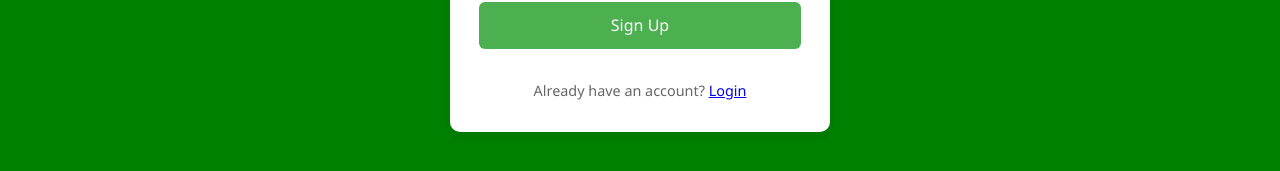
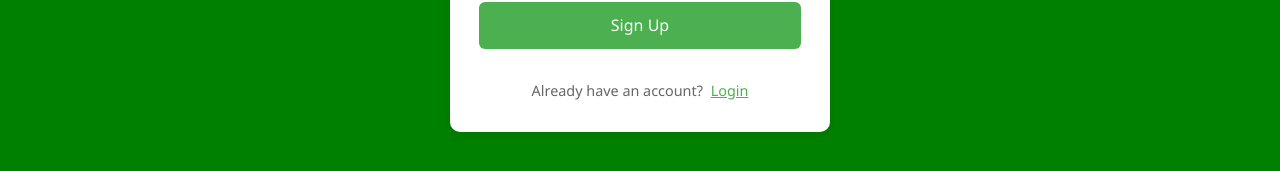
Before and after one commit to Arc-Josh/OpportuNet, a React (Create React App) app in the folder client/: page /signup in a window 1280 px wide. Shown: the part 621-792 px from the top of the page. Built offline with nearby package versions, Linux system fonts and the light colour scheme.

Commit message:
Login Link
Made a small change: The color of the login link on the sign up page wasn't following the color scheme. Fixed that.

```diff
--- a/client/src/pages/SignupPage.jsx
+++ b/client/src/pages/SignupPage.jsx
@@ -30,7 +30,7 @@ const SignupPage = () => {
       alert(data.message || 'Failed to create account')
       console.log('failure')
     }
-    navigate('/login'); // Will change this later
+    navigate('/login');
   };
 
   const toggleForm = () => {
--- a/client/src/styles/authStyles.css
+++ b/client/src/styles/authStyles.css
@@ -108,3 +108,14 @@
   color: none;
   background: none;
 }
+
+.auth-toggle a {
+  background: none;
+  border: none;
+  color: #4CAF50;
+  cursor: pointer;
+  text-decoration: underline;
+  font: inherit;
+  padding: 0;
+  margin-left: 4px
+}
```
